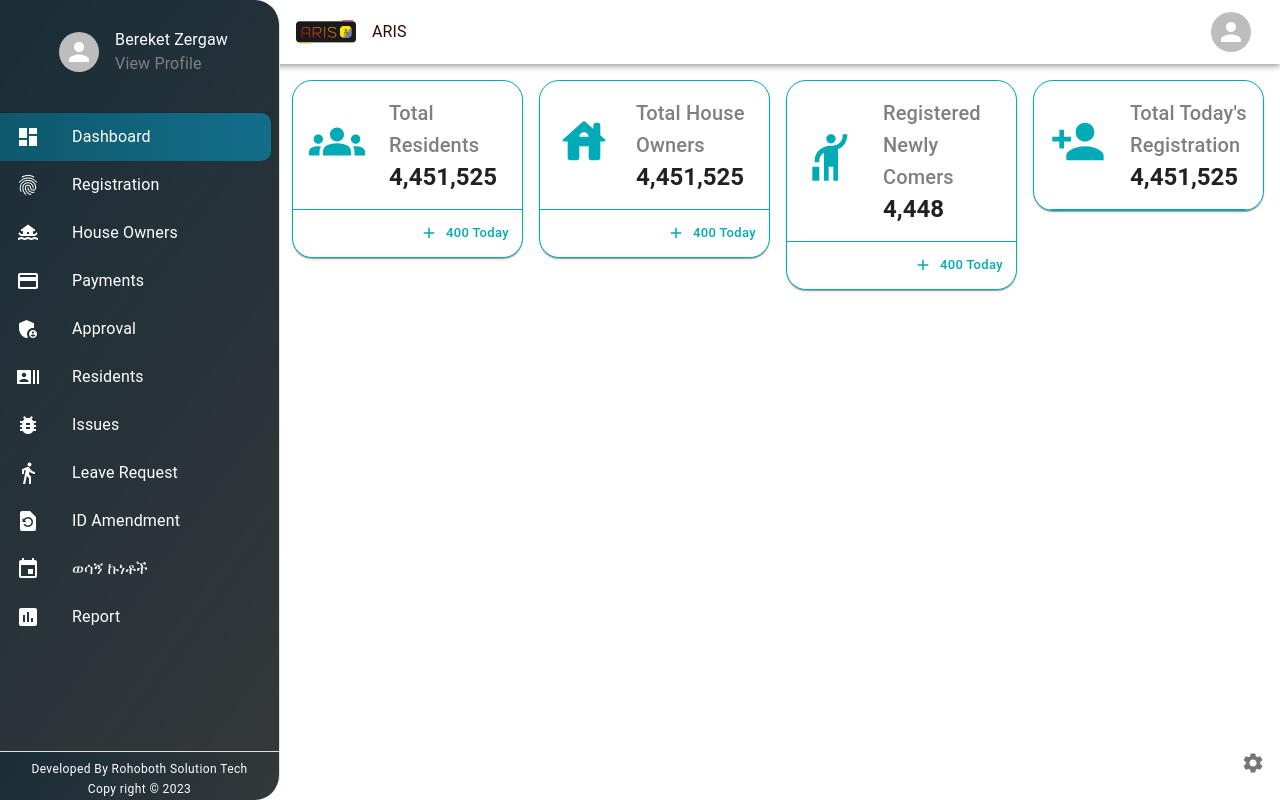
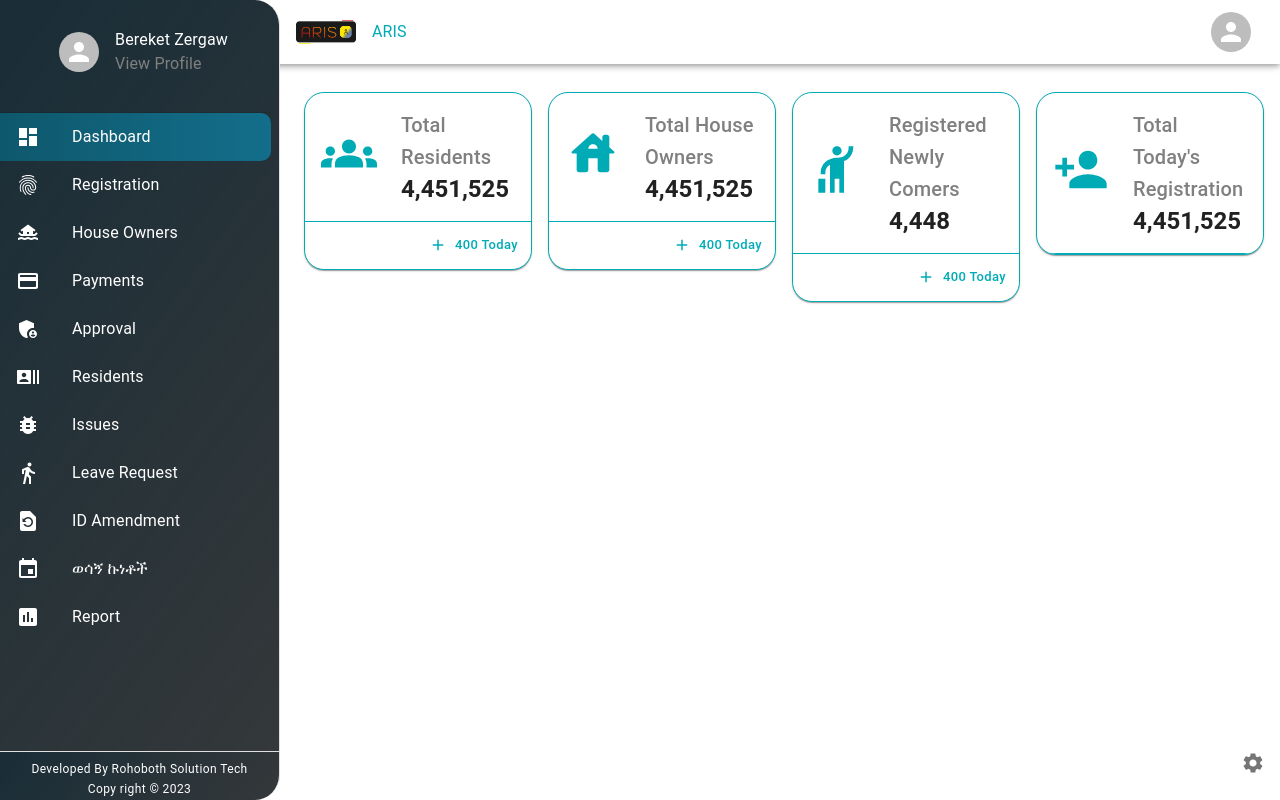
Before and after one commit to dagopia/arisproject, a React (Create React App) app: page /dashboard in a window 1280 px wide. Built offline with nearby package versions, Linux system fonts and the light colour scheme.

Commit message:
UI alignment correction

```diff
--- a/src/components/Container.js
+++ b/src/components/Container.js
@@ -14,7 +14,7 @@ const Container = (props) => {
             mt: 5,
           },
           m: 2,
-          ml: 2,
+          mx: 2,
         }}
       >
         <Box sx={{ display: { sm: "none" } }}>
--- a/src/routes/Dashboard.jsx
+++ b/src/routes/Dashboard.jsx
@@ -16,7 +16,7 @@ const PageContent = () => {
   const { t } = useTranslation();
   return (
     <Box sx={{ mt: 2 }}>
-      <Grid container spacing={2}>
+      <Grid container spacing={0.5}>
         <Grid xs={12} md={6} lg={3} sm={12}>
           <DashCard
             icon={
--- a/src/utils/colors.js
+++ b/src/utils/colors.js
@@ -1,6 +1,6 @@
 // Theme colors
-export const primaryMain = "#320a02"; //0A2647
-export const secondaryMain = "#1D2426";
+export const primaryMain = "#00ABB6"; //320a02
+export const secondaryMain = "#00ABB6";
 export const drawerFooterColor = "#015478";
 
 // Drawer color style
--- a/src/utils/theme.js
+++ b/src/utils/theme.js
@@ -5,7 +5,7 @@ export const darkTheme = createTheme({
   palette: {
     mode: "dark",
     primary: {
-      main: "#f19179",
+      main: "#00ABB6",
     },
   },
 });
```
